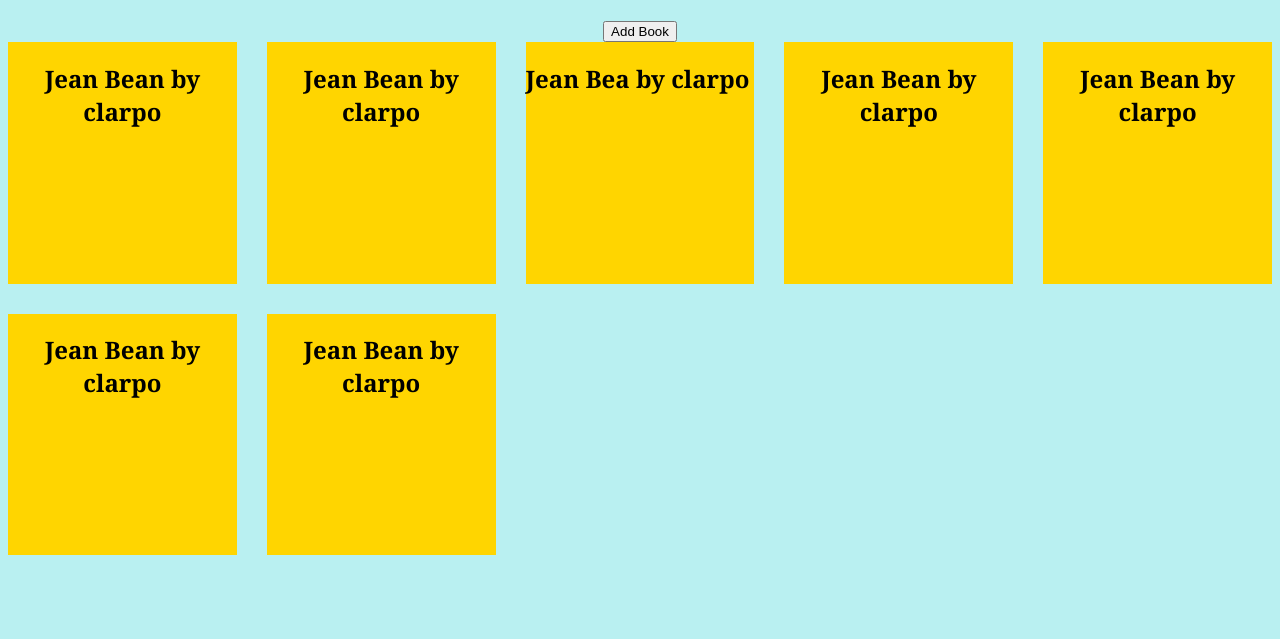
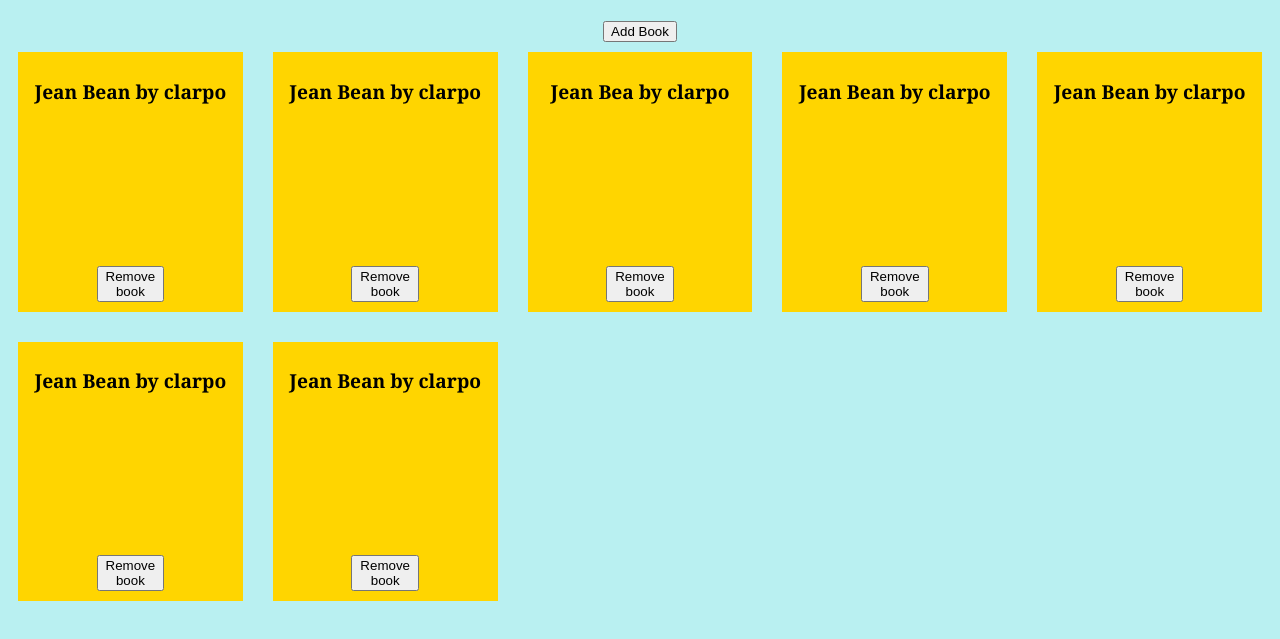
Before and after one commit to MatthewGarner/library, a plain HTML site: page index.html in a window 1280 px wide. Shown: the part 67-706 px from the top of the page. Drawn offline with Linux system fonts and the light colour scheme.

Commit message:
Add action to remove selected book from library with button

```diff
--- a/script.js
+++ b/script.js
@@ -8,8 +8,8 @@ const dialog = document.querySelector("dialog");
 //buttons
 const addBookButton = document.querySelector('.add-button');
 const submitFormButton = document.querySelector('.submit-form');
-const closeModalButton = document.querySelector('.close-modal')
-const bookDetailsForm = document.querySelector('.book-details-form')
+const closeModalButton = document.querySelector('.close-modal');
+const bookDetailsForm = document.querySelector('.book-details-form');
 
 //Initial Library for testing
 const myLibrary = [
@@ -30,25 +30,22 @@ function Book(title, author, pageCount) {
     this.isRead = false
 }
 
-//Event handlers
+//Add listeners to elements
 addBookButton.addEventListener('click', () => {
     dialog.showModal();
 });
 
 closeModalButton.addEventListener('click', () => {
-    dialog.close()
+    dialog.close();
 });
 
 submitFormButton.addEventListener('click', handleAddBookSubmission);
 
+
 //Functions
 
 //Create a new book and add it to the library
-function addBookToLibrary() {
-
-  let title = prompt("What's the book title?");
-  let author = prompt("Who is the book's author?");
-  let pageCount = prompt("How many pages?");
+function addBookToLibrary(title, author, pageCount) {
 
   const newBook = new Book(title, author, pageCount);
 
@@ -57,18 +54,26 @@ function addBookToLibrary() {
   return myLibrary;
 }
 
+//Event handlers
+
 function handleAddBookSubmission (e) {
     e.preventDefault();
     const formData = new FormData(e.target.form);
     const formProps = Object.fromEntries(formData);
 
-    console.log(formData);
-    console.log(formProps);
+    addBookToLibrary(formProps.title, formProps.author, formProps.pageCount);
+
     dialog.close();
     bookDetailsForm.reset();
-
 }
 
+function removeBookFromLibrary(e) {
+    const indexToBeRemoved = e.target.dataset.index;
+
+
+    myLibrary.splice(indexToBeRemoved, 1);
+    displayAllBooks();
+}
 
 
 //Create a book element for the UI from book obj
@@ -78,7 +83,12 @@ function createBookCard(book) {
 
     const titleAndAuthor = document.createElement('h2');
     titleAndAuthor.textContent = `${book.title} by ${book.author}`;
+
+    const removeBook = document.createElement('button');
+    removeBook.classList.add('remove-book-button');
+
     bookCard.appendChild(titleAndAuthor);
+    bookCard.appendChild(removeBook);
 
     return bookCard;
 }
@@ -90,6 +100,13 @@ function displayAllBooks() {
 
     myLibrary.forEach((book) => {
         const newCard = createBookCard(book);
+
+        currentIndex = myLibrary.indexOf(book);
+        removeButton = newCard.querySelector('.remove-book-button');
+        removeButton.setAttribute('data-index', currentIndex);
+        removeButton.addEventListener('click', removeBookFromLibrary);
+        removeButton.textContent = 'Remove book';
+
         libraryContainer.appendChild(newCard);
     })
 
--- a/style.css
+++ b/style.css
@@ -1,8 +1,13 @@
-body {
+html {
     font-family: Georgia, 'Times New Roman', Times, serif;
     text-align: center;
     background-color: rgb(185, 240, 241);
     box-sizing: border-box;
+    font-size: 16px;
+}
+
+h2 {
+    font-size: 1.2rem;
 }
 
 .library-container {
@@ -11,11 +16,21 @@ body {
     grid-auto-rows: 100%;
     column-gap: 30px;
     row-gap: 30px;
+    padding: 10px;
 }
 
 .book-card {
     display: flex;
     background-color: rgb(255, 213, 0);
+    flex-direction: column;
+    justify-content: space-between;
+    padding: 10px 0;
+}
+
+.book-card button {
+    height: auto;
+    width: 30%;
+    align-self: center;
 }
 
 ::backdrop {
```
